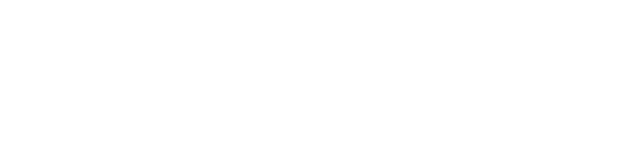
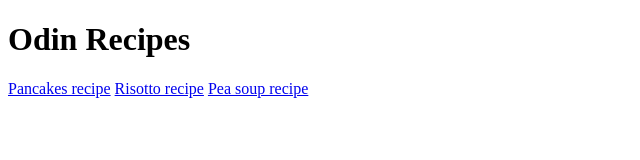
Before and after one commit to armandmzark/odin-recipes, a plain HTML site: page index.html in a window 1280 px wide. Shown: the whole page, without its empty margins (0-640 px from the left). Drawn offline with Linux system fonts and the light colour scheme.

Commit message:
Add links to the recipes

```diff
--- a/index.html
+++ b/index.html
@@ -4,7 +4,10 @@
     <meta charset="utf-8">
     <title>Odin Recipes</title>
 <body>
-
+    <h1>Odin Recipes</h1>
+    <a href="./recipes/pancakes.html">Pancakes recipe</a>
+    <a href="./recipes/risotto.html">Risotto recipe</a>
+    <a href="./recipes/pea_soup.html">Pea soup recipe</a>
 </body>
 </head>
 </html>
```
